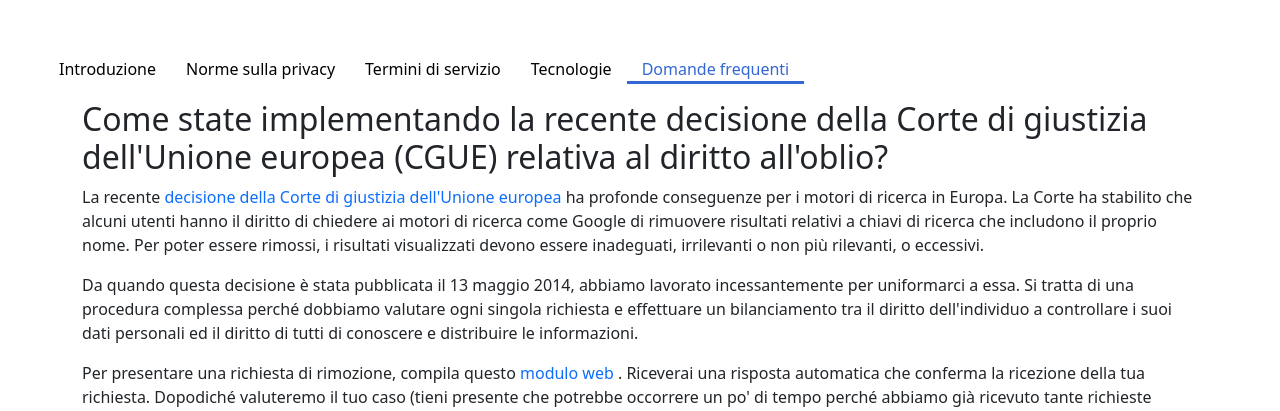
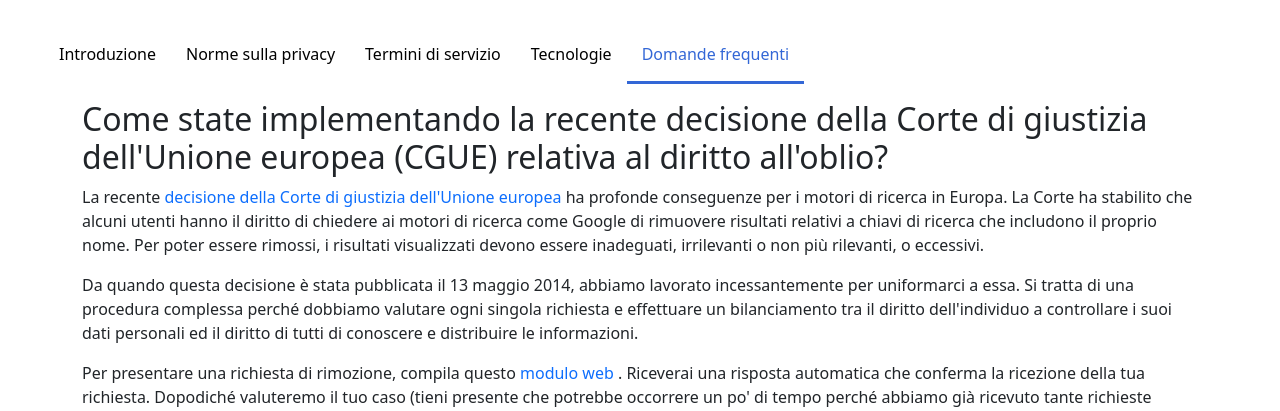
Before and after one commit to MattiaM99/php-google-faq, a PHP site: page / in a window 1280 px wide. Shown: the top 411 px of the page. Run offline with PHP 8.4, Linux system fonts and the light colour scheme.

Commit message:
fine progetto

```diff
--- a/css/style.css
+++ b/css/style.css
@@ -13,7 +13,8 @@ ul{
 }
 
 ul li{
-  padding: 0 15px;
+  padding: 15px;
+
 }
 
 ul li a{
```
